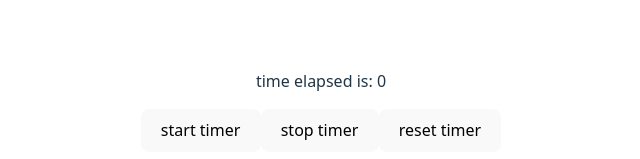
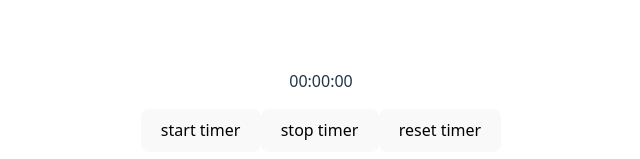
Before and after one commit to miloautumn/pomogatto, a React (Vite) app: page / in a window 1280 px wide. Shown: the part 575-734 px from the top of the page, without its empty margins (319-959 px from the left). Built offline with nearby package versions, Linux system fonts and the light colour scheme.

Commit message:
format timer text

```diff
--- a/package.json
+++ b/package.json
@@ -15,6 +15,7 @@
         "prepare": "husky"
     },
     "dependencies": {
+        "intl": "^1.2.5",
         "react": "^19.1.0",
         "react-dom": "^19.1.0"
     },
--- a/src/components/Stopwatch.tsx
+++ b/src/components/Stopwatch.tsx
@@ -29,6 +29,21 @@ export default function Stopwatch() {
         setTimer(0);
     }
 
+    function formatTimer() {
+        const hoursElapsed = Math.floor(timer / 120).toLocaleString(undefined, {
+            minimumIntegerDigits: 2,
+        });
+        const minutesElapsed = Math.floor(timer / 60).toLocaleString(
+            undefined,
+            { minimumIntegerDigits: 2 },
+        );
+        const secondsElapsed = (timer % 60).toLocaleString(undefined, {
+            minimumIntegerDigits: 2,
+        });
+
+        return `${hoursElapsed}:${minutesElapsed}:${secondsElapsed}`;
+    }
+
     function startButtonDisabled() {
         const startButton = document.getElementById('start-button');
         if (startButton?.hasAttribute('disabled')) {
@@ -50,7 +65,7 @@ export default function Stopwatch() {
         <>
             <h2>stopwatch</h2>
             <div className="card">
-                <p>time elapsed is: {timer}</p>
+                <p>{formatTimer()}</p>
                 <button
                     onClick={startTimer}
                     id="start-button"
```
Also changed, not shown: 2 other files (tests, documents, lock files or other folders).
